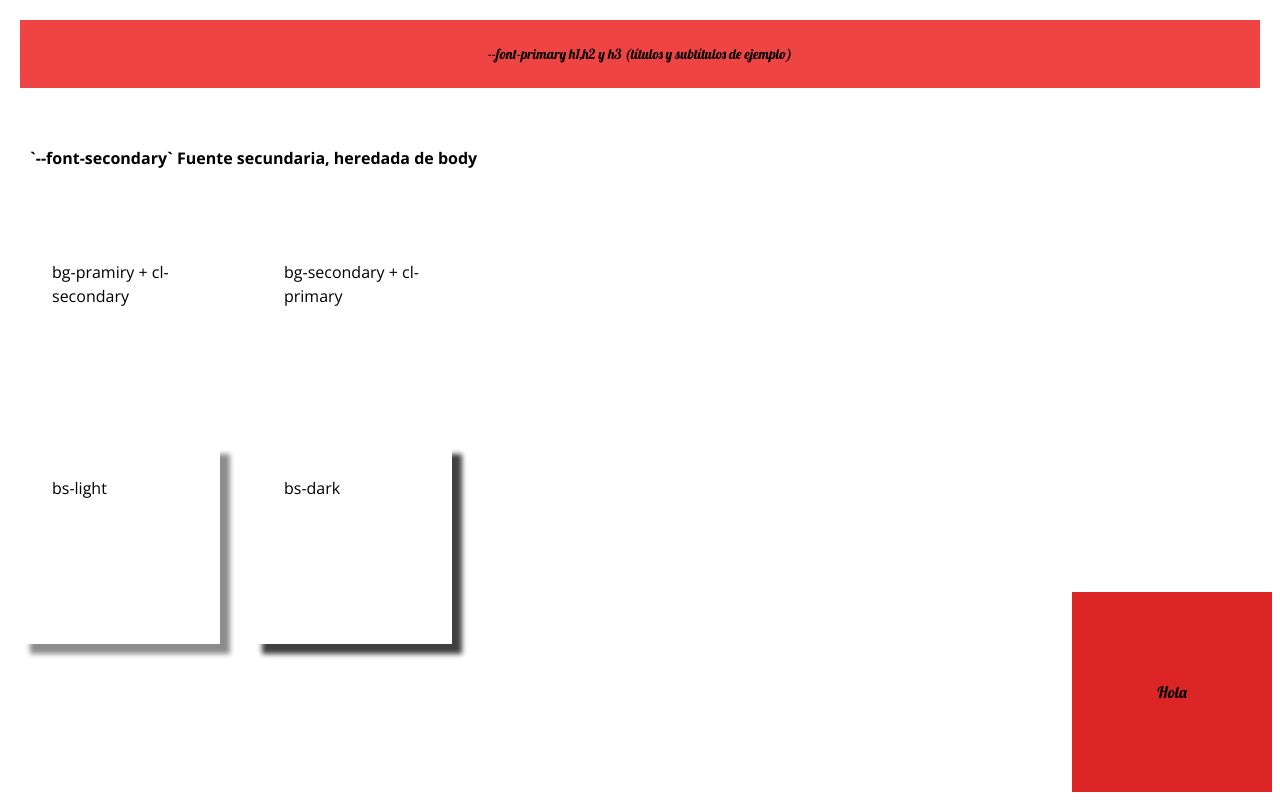
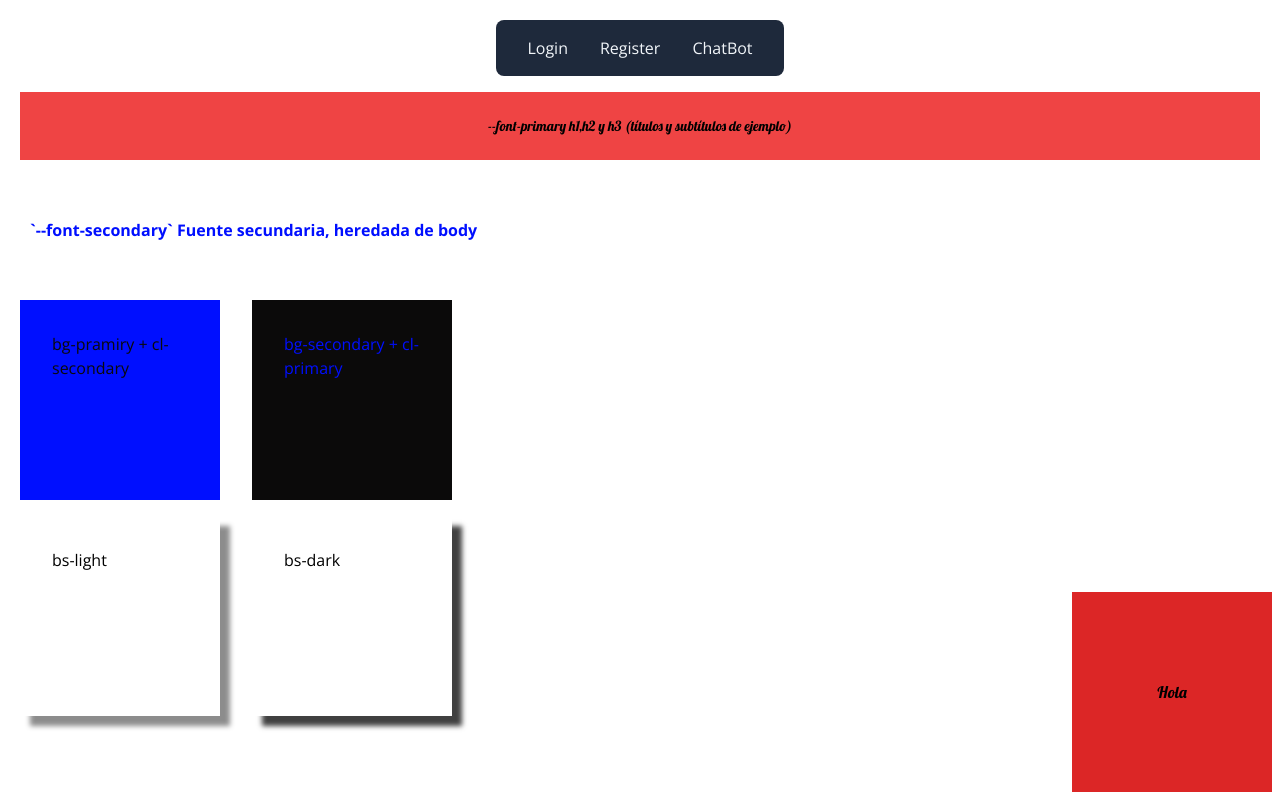
Before and after one commit to No-Country/S12-04-T-Node-React, a React (Vite) app in the folder frontend/: page / in a window 1280 px wide. Built offline with nearby package versions, Linux system fonts and the light colour scheme.

Commit message:
add router

```diff
--- a/frontend/src/App.jsx
+++ b/frontend/src/App.jsx
@@ -1,51 +1,13 @@
+import {RouterProvider} from 'react-router-dom'
+import {router} from './routes/index'
 
-function App() {
+
+const App = () => {
   return (
-    <div
-      className="p-5 flex flex-col gap-4"
-    >
-      <h1 style={{ textAlign: "center" }} className="text-2xl bg-red-500 p-6 hover:bg-yellow-500 md:text-sm">
-        --font-primary h1,h2 y h3 (títulos y subtítulos de ejemplo)
-      </h1>
-      <p className="p-[10px] my-[2rem] cl-primary font-bold">
-        `--font-secondary` Fuente secundaria, heredada de body
-      </p>
-
-      <div style={{ display: "flex", gap: "2rem" }}>
-        <div
-          style={{ height: "200px", width: "200px", padding: "2rem" }}
-          className="bg-primary"
-        >
-          <p className="cl-secondary">bg-pramiry + cl-secondary</p>
-        </div>
-
-        <div
-          style={{ height: "200px", width: "200px", padding: "2rem" }}
-          className="bg-secondary"
-        >
-          <p className="cl-primary">bg-secondary + cl-primary</p>
-        </div>
-      </div>
-
-      <div style={{ display: "flex", gap: "2rem" }}>
-        <div
-          style={{ height: "200px", width: "200px", padding: "2rem" }}
-          className="bs-light"
-        >
-          bs-light
-        </div>
-        <div
-          style={{ height: "200px", width: "200px", padding: "2rem" }}
-          className="bs-dark"
-        >
-          bs-dark
-        </div>
-      </div>
-      <div className="h-[200px] bg-red-600 w-[200px] absolute right-2 bottom-2 flex justify-center items-center hover:text-white">
-        <h1>Hola</h1>
-      </div>
-    </div>
-  );
+    <>
+    <RouterProvider router={router} />
+    </>
+  )
 }
 
-export default App;
+export default App
--- a/frontend/src/index.css
+++ b/frontend/src/index.css
@@ -12,7 +12,8 @@
 
   /* Paleta de colores */
   --color-red-strong: #BB1B09;
-  --color-red-dark: #8D2607
+  --color-red-dark: #8D2607;
+  --color-primary: #000FFF;
   --color-secondary: #0b0a0a;
 
   /* Tamaño predeterminado */
--- /dev/null
+++ b/frontend/src/pages/ChatBot.jsx
@@ -0,0 +1,11 @@
+
+
+const ChatBot = () => {
+  return (
+    <header className="flex justify-center mt-32">
+    <h1 className="text-6xl font-bold">ChatBot</h1>
+  </header>
+  )
+}
+
+export default ChatBot
--- /dev/null
+++ b/frontend/src/pages/Home.jsx
@@ -0,0 +1,65 @@
+import { Link } from "react-router-dom";
+
+const Home = () => {
+  return (
+    <div className="p-5 flex flex-col gap-4">
+      <div className="flex gap-8 justify-center bg-slate-800 p-4 w-72 m-auto rounded-lg">
+        <Link to="/signin" className="text-slate-100 hover:text-blue-400">
+          Login
+        </Link>
+        <Link to="/signup" className="text-slate-100 hover:text-blue-400">
+          Register
+        </Link>
+        <Link to="/chat" className="text-slate-100 hover:text-blue-400">
+          ChatBot
+        </Link>
+      </div>
+      <h1
+        style={{ textAlign: "center" }}
+        className="text-2xl bg-red-500 p-6 hover:bg-yellow-500 md:text-sm"
+      >
+        --font-primary h1,h2 y h3 (títulos y subtítulos de ejemplo)
+      </h1>
+
+      <p className="p-[10px] my-[2rem] cl-primary font-bold">
+        `--font-secondary` Fuente secundaria, heredada de body
+      </p>
+
+      <div style={{ display: "flex", gap: "2rem" }}>
+        <div
+          style={{ height: "200px", width: "200px", padding: "2rem" }}
+          className="bg-primary"
+        >
+          <p className="cl-secondary">bg-pramiry + cl-secondary</p>
+        </div>
+
+        <div
+          style={{ height: "200px", width: "200px", padding: "2rem" }}
+          className="bg-secondary"
+        >
+          <p className="cl-primary">bg-secondary + cl-primary</p>
+        </div>
+      </div>
+
+      <div style={{ display: "flex", gap: "2rem" }}>
+        <div
+          style={{ height: "200px", width: "200px", padding: "2rem" }}
+          className="bs-light"
+        >
+          bs-light
+        </div>
+        <div
+          style={{ height: "200px", width: "200px", padding: "2rem" }}
+          className="bs-dark"
+        >
+          bs-dark
+        </div>
+      </div>
+      <div className="h-[200px] bg-red-600 w-[200px] absolute right-2 bottom-2 flex justify-center items-center hover:text-white">
+        <h1>Hola</h1>
+      </div>
+    </div>
+  );
+};
+
+export default Home;
--- /dev/null
+++ b/frontend/src/pages/Login.jsx
@@ -0,0 +1,11 @@
+
+
+const Login = () => {
+  return (
+    <header className="flex justify-center mt-32">
+      <h1 className="text-6xl font-bold">Login</h1>
+    </header>
+  )
+}
+
+export default Login
--- /dev/null
+++ b/frontend/src/pages/Register.jsx
@@ -0,0 +1,11 @@
+
+
+const Register = () => {
+  return (
+    <header className="flex justify-center mt-32">
+    <h1 className="text-6xl font-bold">Register</h1>
+  </header>
+  )
+}
+
+export default Register
```
Also changed, not shown: frontend/src/routes/index.jsx (added, +26 -0 lines), 1 other file (tests, documents, lock files or other folders).
